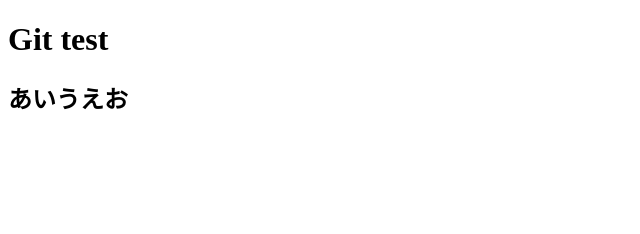
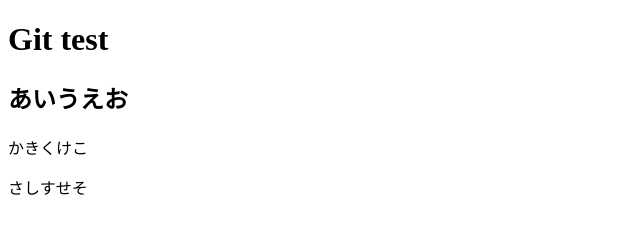
Before and after one commit to zd2C27/first-Test3, a plain HTML site: page index.html in a window 1280 px wide. Shown: the whole page, without its empty margins (0-640 px from the left). Drawn offline with Linux system fonts and the light colour scheme.

Commit message:
テスト02

```diff
--- a/index.html
+++ b/index.html
@@ -8,6 +8,8 @@
 <body>
     <h1>Git test</h1>
     <h2>あいうえお</h2>
+    <p>かきくけこ</p>
+    <p>さしすせそ</p>
 
 </body>
 </html>
```
